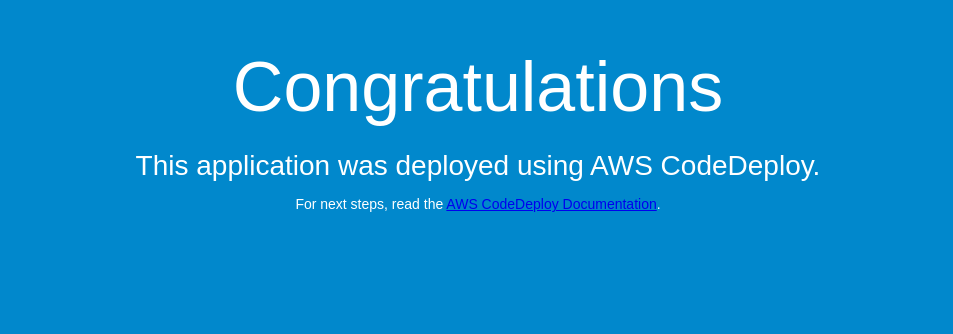
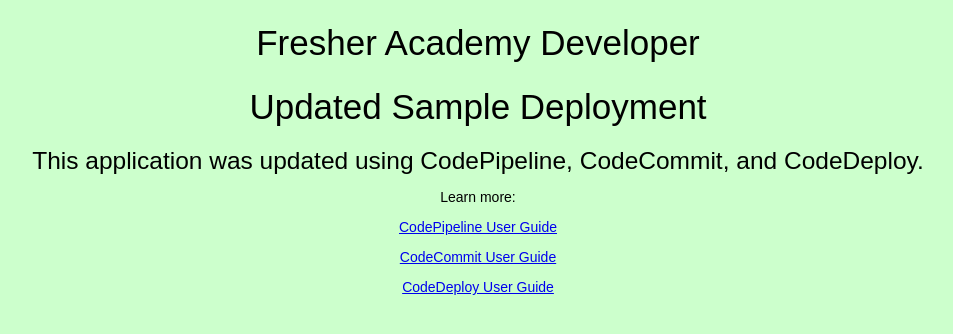
Before and after one commit to honganh32/fade-anhnh149-repo, a plain HTML site: page index.html in a window 1280 px wide. Shown: the whole page, without its empty margins (162-1115 px from the left). Drawn offline with Linux system fonts and the light colour scheme.

Commit message:
update sample application files

```diff
--- a/index.html
+++ b/index.html
@@ -1,34 +1,69 @@
 <!DOCTYPE html>
+
 <html>
+
 <head>
-  <meta charset="utf-8">
-  <title>Sample Deployment</title>
+
+<title>Updated Sample Deployment</title>
+
 <style>
+
 body {
-      color: #ffffff;
-      background-color: #0188cc;
+
+color: #000000;
+
+background-color: #CCFFCC;
+
 font-family: Arial, sans-serif;
-      font-size: 14px;
+
+font-size:14px;
+
 }
 
 h1 {
-      font-size: 500%;
+
+font-size: 250%;
+
 font-weight: normal;
+
 margin-bottom: 0;
+
 }
 
 h2 {
-      font-size: 200%;
+
+font-size: 175%;
+
 font-weight: normal;
+
 margin-bottom: 0;
+
 }
+
 </style>
+
 </head>
+
 <body>
+
+<div align="center"><h1>Fresher Academy Developer</h1></div>
+
+<div align="center"><h1>Updated Sample Deployment</h1></div>
+
+<div align="center"><h2>This application was updated using CodePipeline, CodeCommit, and CodeDeploy.</h2></div>
+
 <div align="center">
-    <h1>Congratulations</h1>
-    <h2>This application was deployed using AWS CodeDeploy.</h2>
-    <p>For next steps, read the <a href="http://aws.amazon.com/documentation/codedeploy">AWS CodeDeploy Documentation</a>.</p>
+
+<p>Learn more:</p>
+
+<p><a href="https://docs.aws.amazon.com/codepipeline/latest/userguide/">CodePipeline User Guide</a></p>
+
+<p><a href="https://docs.aws.amazon.com/codecommit/latest/userguide/">CodeCommit User Guide</a></p>
+
+<p><a href="https://docs.aws.amazon.com/codedeploy/latest/userguide/">CodeDeploy User Guide</a></p>
+
 </div>
+
 </body>
+
 </html>
```
Lines whose indentation alone changed are shown as unchanged.
